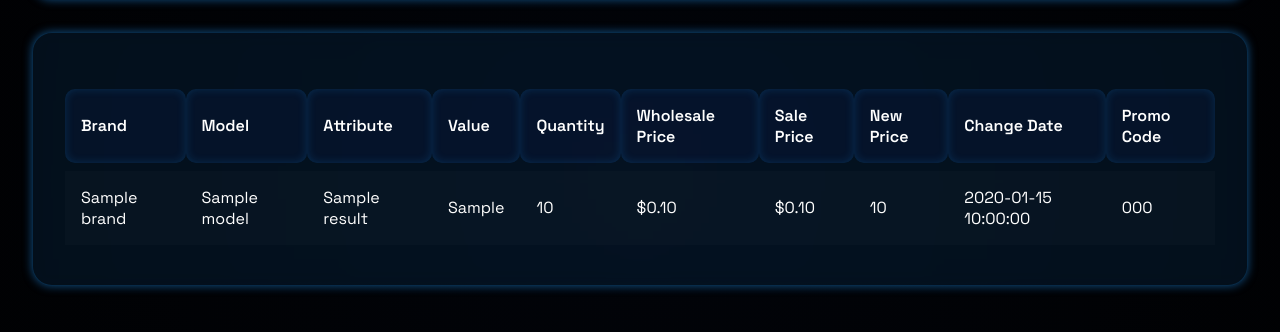
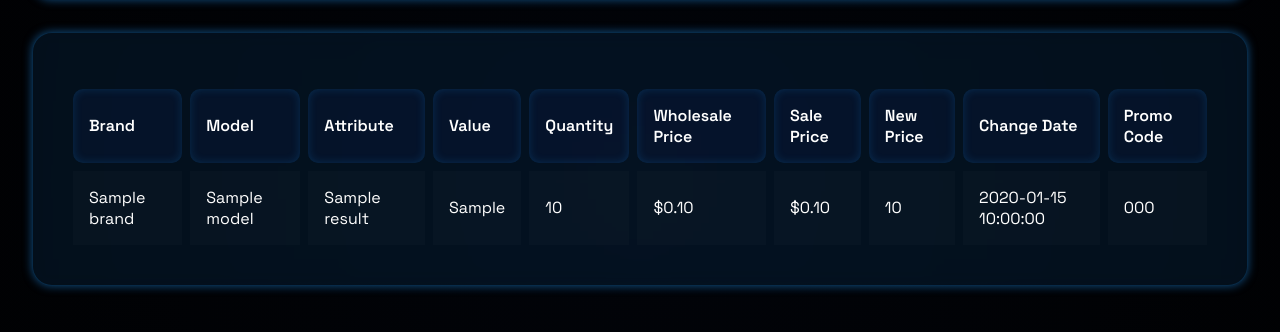
Before and after one commit to AdagamovNikita/NewTry, a Flask app: template templates/search_results.html in a window 1280 px wide. Shown: the part 217-549 px from the top of the page. Run offline with Flask 3, Linux system fonts and the light colour scheme; the template is opened without the code that fills it: most values are stand-ins (such as "Sample title", 1, 10 or a date in 2020).

Commit message:
Updated table header styles to add spacing between columns

```diff
--- a/templates/index.html
+++ b/templates/index.html
@@ -234,7 +234,7 @@
         table {
             width: 100%;
             border-collapse: separate;
-            border-spacing: 0 0.5rem;
+            border-spacing: 0.5rem 0.5rem;
             margin-top: 1rem;
         }
 
@@ -246,6 +246,7 @@
             background: rgba(11, 28, 72, 0.3);
             border-radius: 10px;
             box-shadow: inset 0 0 10px rgba(33, 150, 243, 0.2);
+            margin-right: 0.5rem;
         }
 
         td {
--- a/templates/search_results.html
+++ b/templates/search_results.html
@@ -130,7 +130,7 @@
         table {
             width: 100%;
             border-collapse: separate;
-            border-spacing: 0 0.5rem;
+            border-spacing: 0.5rem 0.5rem;
             margin-top: 1rem;
         }
 
@@ -142,6 +142,7 @@
             background: rgba(11, 28, 72, 0.3);
             border-radius: 10px;
             box-shadow: inset 0 0 10px rgba(33, 150, 243, 0.2);
+            margin-right: 0.5rem;
         }
 
         td {
```
